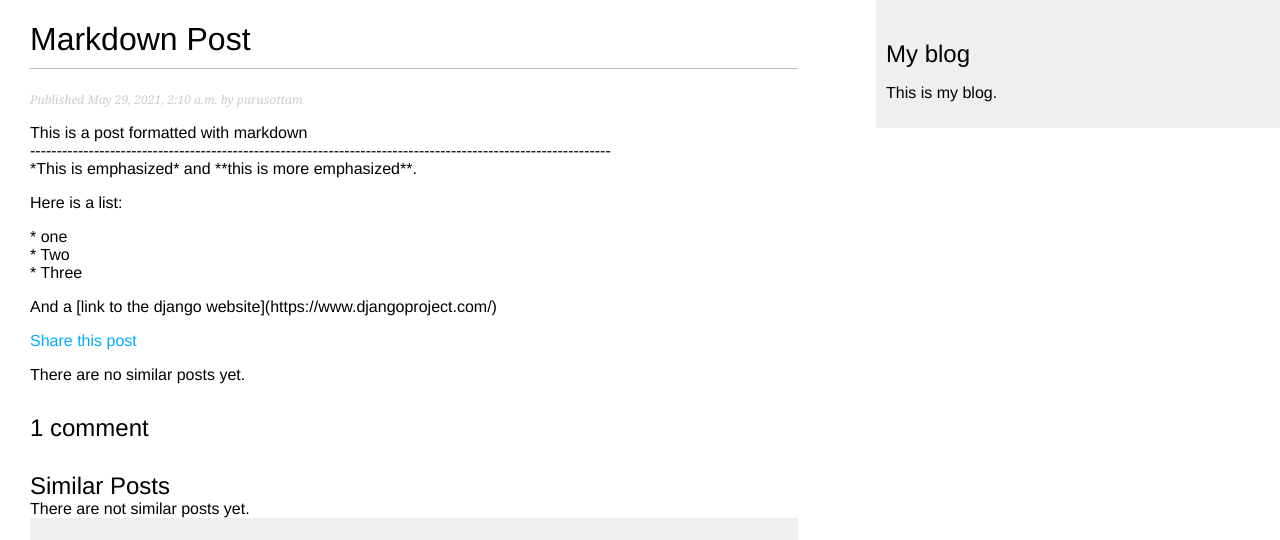
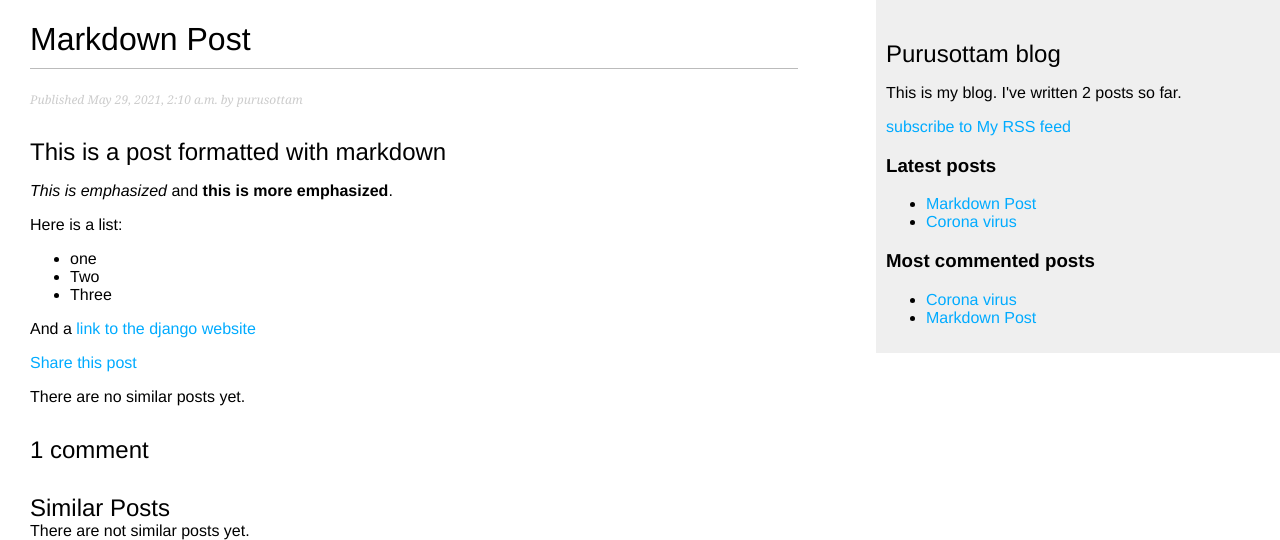
Before and after one commit to purusottam234/Advance-Blog, a Django app: template blog/templates/blog/post/detail.html in a window 1280 px wide. Shown: the top 540 px of the page. Run offline with Django 3.2, Linux system fonts and the light colour scheme; the template is opened without the code that fills it: values that come from a table or form of the project are taken from there, others are empty; data comes from the database, SQL or seed files in the repository; both versions use the stored data as it was after the commit; parts of the project's set-up code (start-up, migrations or seed data) failed here and were passed over.

Commit message:
finishing sitemaps

```diff
--- a/blog/templates/blog/base.html
+++ b/blog/templates/blog/base.html
@@ -1,9 +1,10 @@
 {% load static %}
+{% load blog_tags %}
 <!DOCTYPE html>
 <html>
 <head>
   <title>{% block title %}{% endblock %}</title>
-  <link href="{% static "css/blog.css" %}" rel="stylesheet">
+  <link href="{% static 'css/blog.css' %}" rel="stylesheet">
 </head>
 <body>
   <div id="content">
@@ -11,8 +12,29 @@
     {% endblock %}
   </div>
   <div id="sidebar">
-    <h2>My blog</h2>
-    <p>This is my blog.</p>
+    <h2>Purusottam blog</h2>
+    <p>This is my blog. I've written {%  total_posts %} posts so far.</p>
+    <p><a href="{% url 'blog:post_feed' %}">subscribe to My RSS feed</a>
+    </p>
+    <h3>Latest posts</h3>
+    {% show_latest_posts 3 %}
+
+    <h3>Most commented posts</h3>
+
+
+      {% get_most_commented_posts as most_commented_posts %}
+      <ul>
+
+        {% for post in most_commented_posts %}
+
+
+
+      <li>
+        <a href="{{ post.get_absolute_url }}">{{ post.title }}</a>
+      </li>
+      {% endfor %}
+    </ul>
+
   </div>
 </body>
 </html>
--- a/blog/templates/blog/post/detail.html
+++ b/blog/templates/blog/post/detail.html
@@ -1,4 +1,5 @@
 {% extends "blog/base.html" %}
+{% load blog_tags %}
 
 {% block title %}{{ post.title }}{% endblock %}
 
@@ -7,7 +8,7 @@
 <p class="date">
   Published {{ post.publish }} by {{ post.author }}
 </p>
-{{ post.body|linebreaks }}
+{{ post.body|markdown }}
 <p><a href="{% url 'blog:post_share' post.id %}"> Share this post</a></p>
 
 {% for post in similar_posts %}
--- /dev/null
+++ b/blog/templates/blog/post/latest_posts.html
@@ -0,0 +1,9 @@
+<ul>
+
+    {% for post in latest_posts %}
+        <li>
+            <a href="{{ post.get_absolute_url}}">{{post.title}}</a>
+        </li>
+    {% endfor %}
+
+</ul>
--- /dev/null
+++ b/blog/templatetags/blog_tags.py
@@ -0,0 +1,28 @@
+from django import template
+from ..models import Post
+from django.db.models import Count
+from django.utils.safestring import mark_safe
+import markdown
+
+register = template.Library()
+
+@register.simple_tag
+def total_posts():
+    return Post.published.count()
+
+
+@register.inclusion_tag('blog/post/latest_posts.html')
+def show_latest_posts(count = 5):
+    latest_posts = Post.published.order_by('-publish')[:count]
+    return {'latest_posts':latest_posts}
+
+
+@register.simple_tag
+def get_most_commented_posts(count = 5):
+    return Post.published.annotate(
+        total_comments = Count('comments')
+    ).order_by('-total_comments')[:count]
+
+@register.filter(name='markdown')
+def markdown_format(text):
+    return mark_safe(markdown.markdown(text))
--- a/blog/urls.py
+++ b/blog/urls.py
@@ -1,5 +1,7 @@
+from blog.feeds import LatestPostsFeed
 from django.urls import path
 from . import views
+
 
 app_name = 'blog'
 
@@ -10,5 +12,9 @@ urlpatterns = [
     path('<int:year>/<int:month>/<int:day>/<slug:post>/',
         views.post_detail,
         name='post_detail'),
-    path('<int:post_id>/share/',views.post_share,name = 'post_share')
+    path('<int:post_id>/share/',views.post_share,name = 'post_share'),
+    path('tags/<slug:tag_slug>/',views.post_list,name = 'post_list_by_tag'),
+
+    path('feed/', LatestPostsFeed(), name='post_feed'),
+
 ]
--- a/mysite/settings.py
+++ b/mysite/settings.py
@@ -27,7 +27,7 @@ DEBUG = True
 
 ALLOWED_HOSTS = []
 
-
+SITE_ID = 1
 # Application definition
 
 INSTALLED_APPS = [
@@ -39,6 +39,8 @@ INSTALLED_APPS = [
     'django.contrib.staticfiles',
     'blog.apps.BlogConfig',
     'taggit',
+    'django.contrib.sites',
+    'django.contrib.sitemaps',
 ]
 
 MIDDLEWARE = [
@@ -78,7 +80,7 @@ WSGI_APPLICATION = 'mysite.wsgi.application'
 DATABASES = {
     'default': {
         'ENGINE': 'django.db.backends.sqlite3',
-        'NAME': os.path.join(BASE_DIR, 'db.sqlite3'),
+        'NAME': BASE_DIR / 'db.sqlite3',
     }
 }
 
--- a/mysite/urls.py
+++ b/mysite/urls.py
@@ -15,8 +15,14 @@ Including another URLconf
 """
 from django.contrib import admin
 from django.urls import path, include
+from django.contrib.sitemaps.views import sitemap
+from blog.sitemaps import PostSitemap
+sitemaps = {
+    'posts':PostSitemap
+}
 
 urlpatterns = [
     path('admin/', admin.site.urls),
-    path('blog/', include('blog.urls', namespace='blog')),
+    path('', include('blog.urls', namespace='blog')),
+    path('sitemap.xml',sitemap,{'sitemaps': sitemaps },name='django.contrib.sitemaps.views.sitemaps')
 ]
```
Also changed, not shown: blog/feeds.py (added, +17 -0 lines), blog/sitemaps.py (added, +10 -0 lines), blog/templates/blog/post/list.html (+19 -21 lines), blog/views.py (+5 -5 lines), blog/migrations/0001_initial.py, blog/migrations/0002_post_tags.py (deleted), blog/templatetags/__init__.py (added), db.sqlite3.
